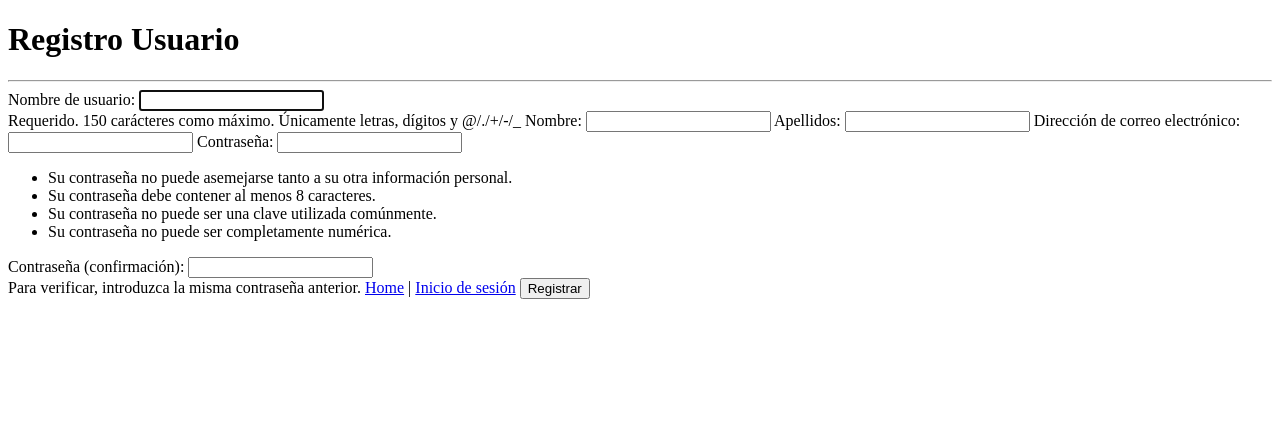
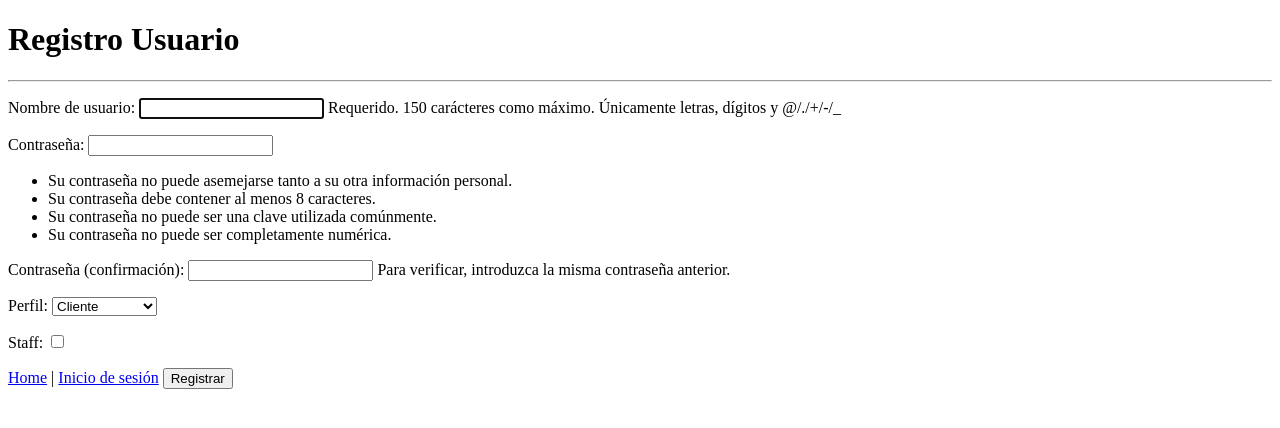
Before and after one commit to Peter7957/ProyectoDesarrolloDeSoluciones, a Django app: page /Registro/ in a window 1280 px wide. Shown: the top 428 px of the page. Run offline with Django 4.2, Linux system fonts and the light colour scheme.

Commit message:
configuracion completa del registro de cliente

```diff
--- a/core/settings.py
+++ b/core/settings.py
@@ -33,7 +33,7 @@ ALLOWED_HOSTS = []
 
 
 #url de redireecion donde se derigira cuando se loguee el usuario
-LOGIN_REDIRECT_URL = '/'
+#LOGIN_REDIRECT_URL = '/'
 LOGOUT_REDIRECT_URL = '/'
 
 
@@ -51,6 +51,8 @@ INSTALLED_APPS = [
     "colorfield",
 
 ]
+
+MESSAGE_STORAGE = 'django.contrib.messages.storage.session.SessionStorage'
 
 X_FRAME_OPTIONS = "SAMEORIGIN"
 SILENCED_SYSTEM_CHECKS = ["security.W019"]
@@ -102,6 +104,7 @@ DATABASES = {
 # Password validation
 # https://docs.djangoproject.com/en/4.2/ref/settings/#auth-password-validators
 
+AUTH_USER_MODEL = 'tienda.CustomUser'
 AUTH_PASSWORD_VALIDATORS = [
     {
         'NAME': 'django.contrib.auth.password_validation.UserAttributeSimilarityValidator',
--- a/core/urls.py
+++ b/core/urls.py
@@ -32,6 +32,7 @@ urlpatterns = [
     path('Producto/', views.producto, name="Producto"),
     path('Detalles/<int:producto_id>/', views.detalles, name='detalles'),
     path('Bodega/', views.bodega),
+    path('Cliente/', views.cliente, name='Cliente'),
 
     #Rutas para el Crud que tendra django (Actualemente pueden tener cambios segun se requiera)
     path('Agregar-Producto/', views.agregar_producto, name='agregar_producto'),
@@ -43,6 +44,7 @@ urlpatterns = [
     #se importa directamente de 'django.contrib.auth.urls'
     path('accounts/', include('django.contrib.auth.urls')),
     path('Registro/', views.registro, name='registro'),
+    path('login/', views.LoginCustom.as_view(), name='login'),
 ]
 
 if settings.DEBUG:
--- a/requirements.txt
+++ b/requirements.txt
@@ -1,3 +1,3 @@
-Django==4.2.1
+Django==4.1
 Pillow==9.5.0
 django-admin-interface==0.26.0
--- a/templates/registration/registro.html
+++ b/templates/registration/Registro.html
@@ -11,12 +11,30 @@
     <hr>
     <form action="" method="post">
         {% csrf_token %}
-        {{ form }}
+        {{ form.as_p }}
+
+
+
+        {% if form.errors %}
+            <div class="errors">
+                <ul>
+                    {% for field in form %}
+                        {% for error in field.errors %}
+                            <li>{{ field.label }}: {{ error }}</li>
+                        {% endfor %}
+                    {% endfor %}
+                </ul>
+            </div>
+        {% endif %}
+
 
         <a href="{% url 'Home' %}">Home</a> |
         <a href="{% url 'login' %}"> Inicio de sesión</a>
 
         <input type="submit" value="Registrar">
+
+
     </form>
+
 </body>
 </html>
--- a/tienda/forms.py
+++ b/tienda/forms.py
@@ -1,8 +1,11 @@
 from django import forms
 from .models import Producto
-from django.contrib.auth.forms import UserCreationForm
+from .models import CustomUser
+from django.contrib.auth.forms import UserCreationForm, UserChangeForm
 from django.contrib.auth.models import User
+from django.contrib.auth import get_user_model
 
+UserMod = get_user_model()
 
 class ProductoForm(forms.ModelForm):
     class Meta:
@@ -10,6 +13,28 @@ class ProductoForm(forms.ModelForm):
         fields = '__all__'
 
 class CustomUserCreationForm(UserCreationForm):
+    perfil = forms.ChoiceField(choices=(
+        ('cliente', 'Cliente'),
+        ('administrador', 'Administrador'),
+        ('bodeguero', 'Bodeguero'),
+    ), initial='cliente')#, widget=forms.HiddenInput())
+
+    staff = forms.BooleanField(label='Staff', required=False)
+
+
     class Meta:
-        model = User
-        fields = ["username", "first_name", "last_name", "email", "password1", "password2"]
+        model = CustomUser
+        fields = ["username",
+        # "first_name", "last_name", "email"
+        "password1", "password2", "perfil", "staff"]
+
+        def __init__(self, *args, **kwargs):
+            super().__init__(*args, **kwargs)
+            self.fields['perfil'].initial = 'cliente'
+
+class CustomUserAdminForm(UserChangeForm):
+    perfil = forms.ChoiceField(choices=CustomUser.Perfiles)
+
+    class Meta:
+        model = CustomUser
+        fields = '__all__'
--- a/tienda/models.py
+++ b/tienda/models.py
@@ -1,4 +1,5 @@
 from django.db import models
+from django.contrib.auth.models import AbstractUser, Group, Permission
 
 # Create your models here.
 
@@ -33,3 +34,26 @@ class Producto(models.Model):
 
     def __str__(self):
         return self.nombre
+
+class CustomUser(AbstractUser):
+    Perfiles =(
+        ('cliente', 'Cliente'),
+        ('administrador', 'Administrador'),
+        ('bodeguero', 'Bodeguero'),
+    )
+
+    perfil = models.CharField(max_length=15, choices=Perfiles,default='cliente')
+    groups = models.ManyToManyField(
+        Group,
+        verbose_name='groups',
+        blank=True,
+        related_name='customuser_set',  # Agregar related_name único
+        related_query_name='customuser'
+    )
+    user_permissions = models.ManyToManyField(
+        Permission,
+        verbose_name='user permissions',
+        blank=True,
+        related_name='customuser_set',  # Agregar related_name único
+        related_query_name='customuser'
+    )
--- a/tienda/views.py
+++ b/tienda/views.py
@@ -1,9 +1,17 @@
 from django.shortcuts import render,redirect, get_object_or_404
-from .models import Producto
-from .forms import ProductoForm, CustomUserCreationForm
+from .models import Producto, CustomUser
+from .forms import ProductoForm , CustomUserCreationForm
 from django.contrib import messages
+
+
 from django.contrib.auth import authenticate, login
+from django.contrib.auth.views import LoginView
 
+
+from django.contrib.auth.forms import UserCreationForm
+from django.urls import reverse_lazy
+from django.views.generic import CreateView
+from .models import CustomUser
 
 # Create your views here.
 
@@ -12,6 +20,9 @@ def home(request):
 
 def bodega(request):
     return render(request, "Bodega/Bodega.html")
+
+def cliente(request):
+    return render(request, "Cliente/Cliente.html")
 
 def producto(request):
     productos = Producto.objects.all()
@@ -87,4 +98,42 @@ def registro(request):
             messages.success(request, "Registro Completo")
             return redirect(to="Home")
         data["form"] =formulario
-    return render(request, 'registration/registro.html', data)
+    return render(request, 'registration/Registro.html', data)
+
+class LoginCustom(LoginView):
+    template_name = 'registration/login.html'
+
+
+    def get_success_url(self):
+        custom_user = CustomUser.objects.get(username=self.request.user.username)
+        custom_user = self.request.user
+        if hasattr(custom_user, 'perfil'):
+            if custom_user.perfil == 'administrador':
+                return '/admin/'
+            elif custom_user.perfil == 'cliente':
+                return '/Cliente/'
+            elif custom_user.perfil == 'bodeguero':
+                return '/Bodeguero/'
+        return '/Bodeguero'
+
+
+    #def form_valid(self, form):
+    #    if not self.request.user.is_active:
+    #        return redirect('inactive-account')
+    #    return super().form_valid(form)
+
+#class CustomUserCreationView(CreateView):
+#    template_name = 'registration/Registro.html'
+#    model = CustomUser
+#    form_class = CustomUserCreationForm
+#
+#
+#    def get_success_url(self):
+#        success_url = super().get_success_url()
+#        print(success_url)
+#        return success_url
+#
+#    def form_valid(self, form):
+#        response = super().form_valid(form)
+#        messages.success(self.request, 'Conexión exitosa. ¡Bienvenido!')
+#        return response
```
Also changed, not shown: tienda/admin.py (+18 -0 lines), tienda/migrations/0009_customuser.py (added), tienda/migrations/0010_alter_customuser_perfil.py (added).
